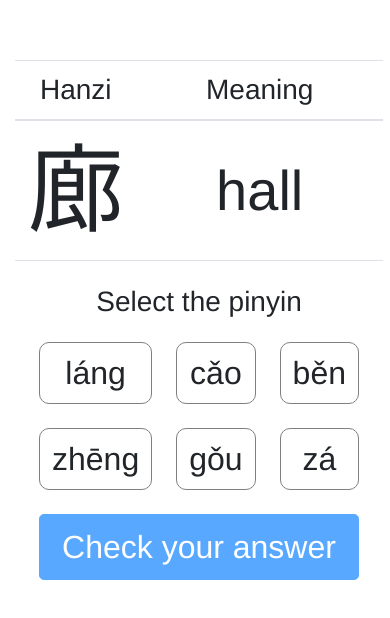
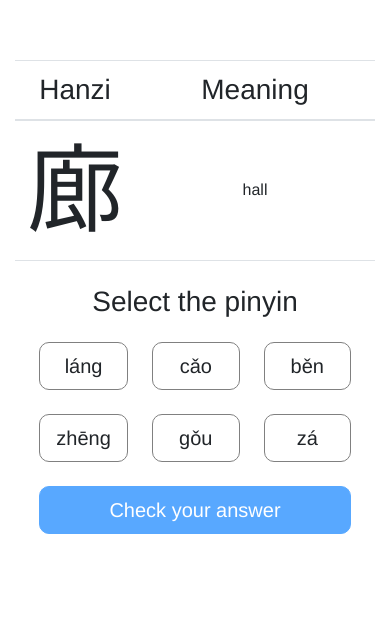
Before and after one commit to axx/hanziflash, a Vue app: page / in a window 390 px wide. Shown: the top 618 px of the page. Built offline with nearby package versions, Linux system fonts and the light colour scheme.

Commit message:
clean css and use responsive font sizes

```diff
--- a/src/components/HanziDisplay.vue
+++ b/src/components/HanziDisplay.vue
@@ -3,13 +3,13 @@
         <thead>
             <tr>
                 <th scope="col" class="h3 hanzi-header">Hanzi</th>
-                <th scope="col" class="h3 meaning-header">Meaning</th>
+                <th scope="col" class="h3">Meaning</th>
             </tr>
         </thead>
         <tbody>
             <tr>
                 <td class="display-1 align-middle">{{displayHanzi.hanzi}}</td>
-                <td class="display-4 align-middle">{{displayMeaning}}</td>
+                <td class="display-5 align-middle">{{displayMeaning}}</td>
             </tr>
             <tr>
                 <td colspan="2"><PinyinChoices :choices="choices" :solution="correctPinyin" @display-next-hanzi="displayNextHanzi"></PinyinChoices></td>
--- a/src/components/PinyinChoices.vue
+++ b/src/components/PinyinChoices.vue
@@ -4,14 +4,14 @@
             <th colspan="3" class="h3">Select the pinyin</th>
         </tr>
         <tr>
-            <td><button id="choice0" class="btn choice" @click="selectChoice(0)">{{ choices[0] }}</button></td>
-            <td><button id="choice1" class="btn choice" @click="selectChoice(1)">{{ choices[1] }}</button></td>
-            <td><button id="choice2" class="btn choice" @click="selectChoice(2)">{{ choices[2] }}</button></td>
+            <td><button id="choice0" class="btn btn-lg choice" @click="selectChoice(0)">{{ choices[0] }}</button></td>
+            <td><button id="choice1" class="btn btn-lg choice" @click="selectChoice(1)">{{ choices[1] }}</button></td>
+            <td><button id="choice2" class="btn btn-lg choice" @click="selectChoice(2)">{{ choices[2] }}</button></td>
         </tr>
         <tr>
-            <td><button id="choice3" class="btn choice" @click="selectChoice(3)">{{ choices[3] }}</button></td>
-            <td><button id="choice4" class="btn choice" @click="selectChoice(4)">{{ choices[4] }}</button></td>
-            <td><button id="choice5" class="btn choice" @click="selectChoice(5)">{{ choices[5] }}</button></td>
+            <td><button id="choice3" class="btn btn-lg choice" @click="selectChoice(3)">{{ choices[3] }}</button></td>
+            <td><button id="choice4" class="btn btn-lg choice" @click="selectChoice(4)">{{ choices[4] }}</button></td>
+            <td><button id="choice5" class="btn btn-lg choice" @click="selectChoice(5)">{{ choices[5] }}</button></td>
         </tr>
         <tr>
             <td colspan="3">
@@ -25,25 +25,16 @@
 <style scoped>
 button {
     width: 100%;
+    border-radius: 10px;
 }
 button.choice {
-    font-size: 2em;
     border-color: gray;
-    border-radius: 10px;
 }
-button.choice:focus {
+button.choice:hover {
     background-color: khaki;
 }
-#checkBtn {
-    font-size: 2em;
-}
 #nextBtn {
-    font-size: 2em;
     display: none;
-}
-.check:disabled {
-    background-color: gray;
-    border-color: gray;
 }
 td {
     width: 33%;
```
